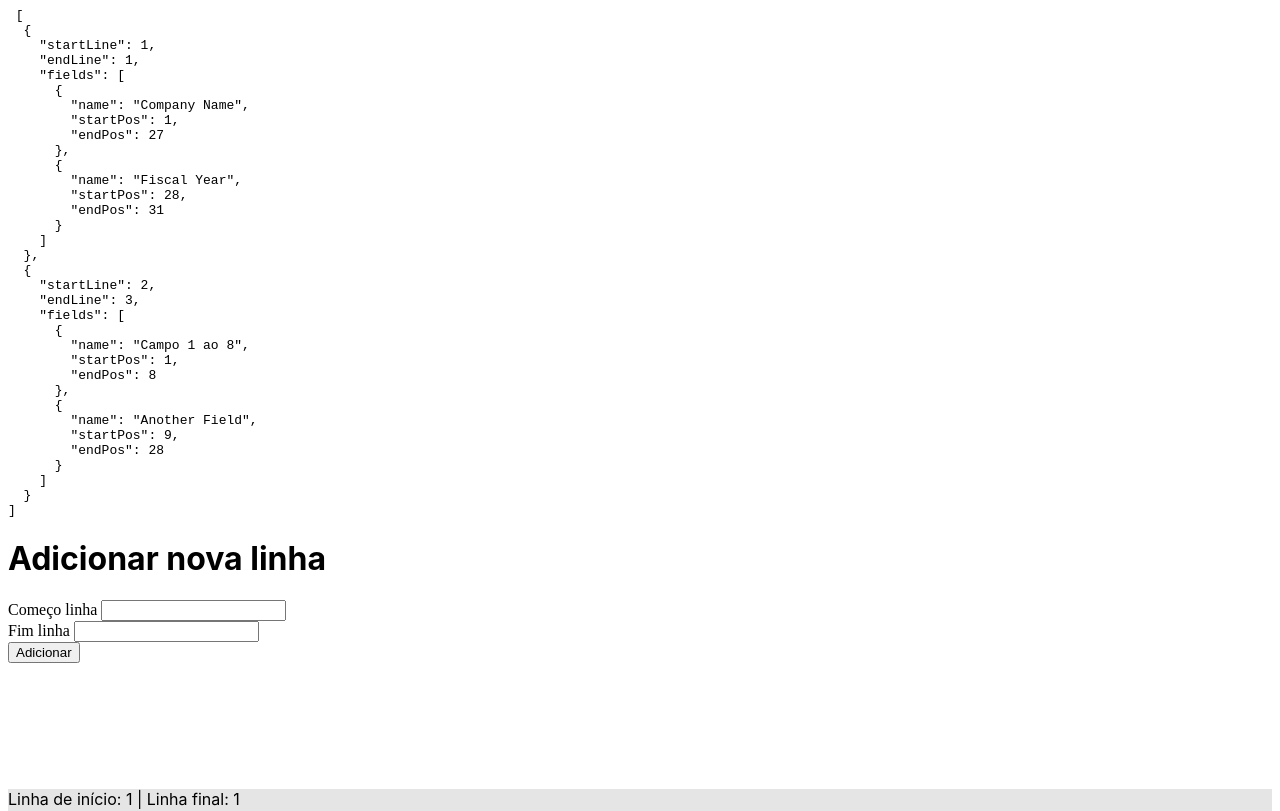
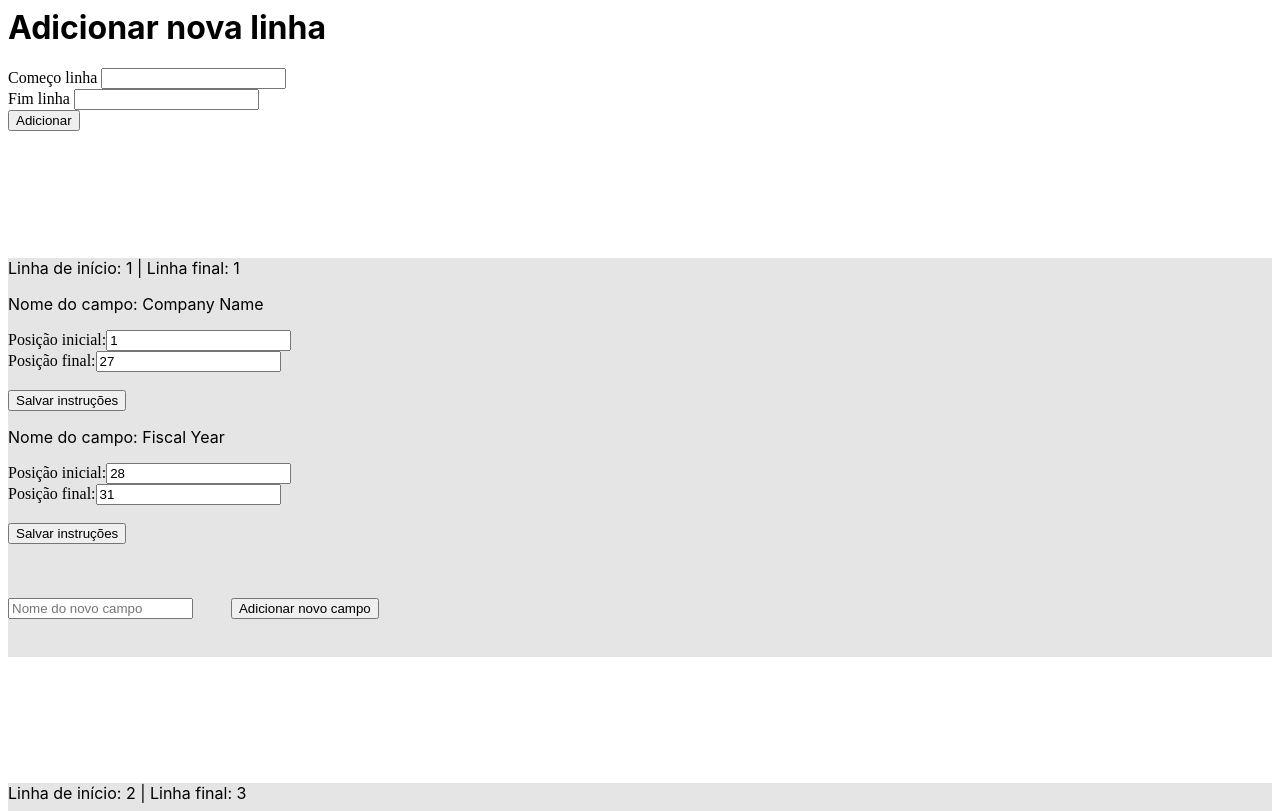
Before and after one commit to matefs/formulario-instrucoes-react, a React (Create React App) app: page / in a window 1280 px wide. Shown: the top 811 px of the page. Built offline with nearby package versions, Linux system fonts and the light colour scheme.

Commit message:
refactor: form name mor specific

```diff
--- a/src/LineInstructions.jsx
+++ b/src/LineInstructions.jsx
@@ -1,6 +1,6 @@
 import React, { useState } from 'react';
 
-function Form({ lineInstructions, setLineInstructions }) {
+function LineInstructionsForm({ lineInstructions, setLineInstructions }) {
   const [startLine, setStart] = useState();
   const [endLine, setEndLine] = useState();
 
@@ -109,7 +109,7 @@ function Form({ lineInstructions, setLineInstructions }) {
 
   return (
     <div>
-      {<pre> {JSON.stringify(lineInstructions, null, 2)} </pre>}
+      {/*<pre> {JSON.stringify(lineInstructions, null, 2)} </pre> */}
 
       <div>
         <h1>Adicionar nova linha</h1>
@@ -194,4 +194,4 @@ function Form({ lineInstructions, setLineInstructions }) {
   );
 }
 
-export default Form;
+export default LineInstructionsForm;
```
